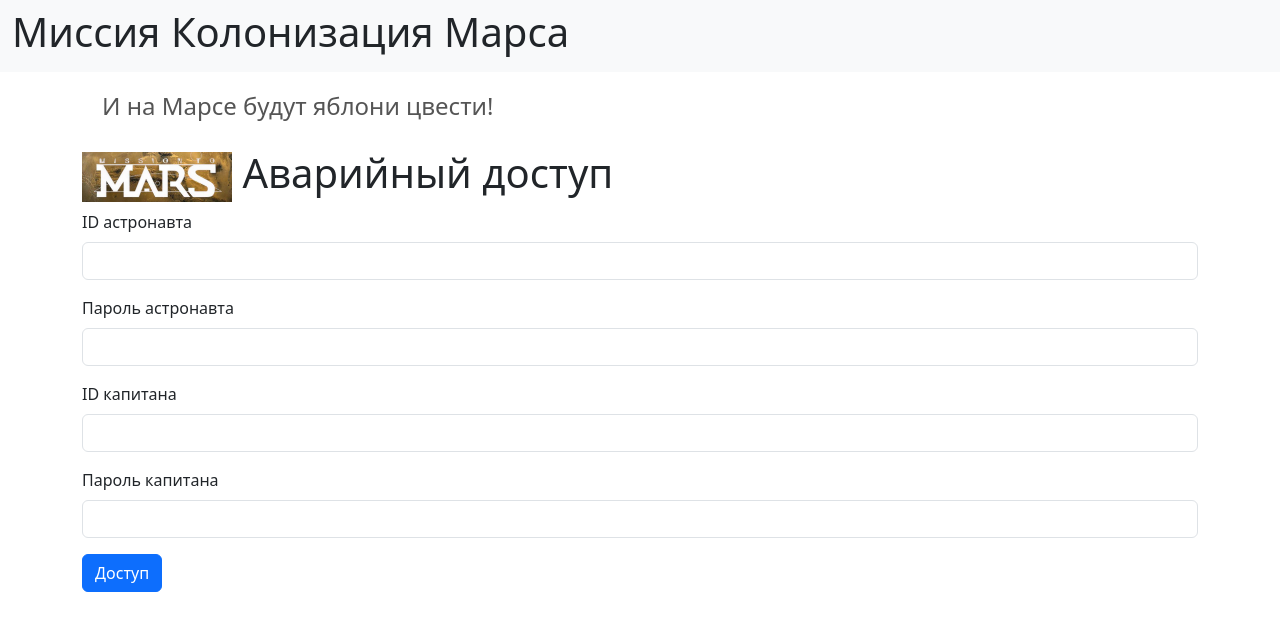
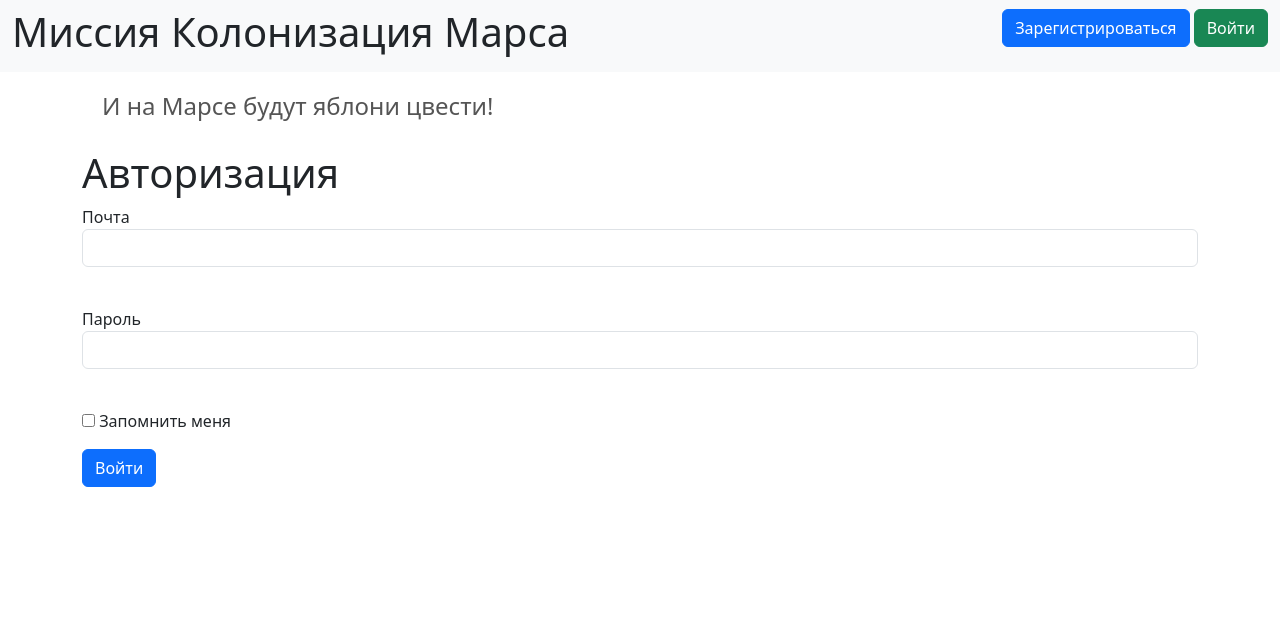
Before and after one commit to withMeAndGit/web, a Flask app: page /login in a window 1280 px wide. Shown: the top 631 px of the page. Run offline with Flask 3, Linux system fonts and the light colour scheme.

Commit message:
Промежуточный этап создания приложения

```diff
--- a/app.py
+++ b/app.py
@@ -1,28 +1,57 @@
-from flask import Flask, render_template, request
+from flask import Flask, render_template, request, make_response, session
 from flask_wtf import FlaskForm
+from flask_login import LoginManager, current_user, login_required, login_user, logout_user
+
 from werkzeug import Response
 from werkzeug.utils import redirect
 
-from wtforms import StringField, PasswordField, SubmitField
+from wtforms import EmailField, PasswordField, SubmitField, BooleanField, StringField
 from wtforms.validators import DataRequired
 
 from data import db_session
+from data.users import User
 from data.jobs import Jobs
+
+import datetime
 
 from config import SECRET_KEY
 
 app = Flask(__name__)
 app.config['SECRET_KEY'] = SECRET_KEY
 
+app.config['PERMANENT_SESSION_LIFETIME'] = datetime.timedelta(days=365)
+
+login_manager = LoginManager()
+login_manager.init_app(app)
+
 
 class LoginForm(FlaskForm):
-    astronaut_id = StringField('ID астронавта', validators=[DataRequired()])
-    astronaut_password = PasswordField('Пароль астронавта', validators=[DataRequired()])
+    email = EmailField('Почта', validators=[DataRequired()])
+    password = PasswordField('Пароль', validators=[DataRequired()])
+    remember_me = BooleanField('Запомнить меня')
+    submit = SubmitField('Войти')
 
-    capitan_id = StringField('ID капитана', validators=[DataRequired()])
-    capitan_password = PasswordField('Пароль капитана', validators=[DataRequired()])
 
-    access = SubmitField('Доступ')
+class JobsForm(FlaskForm):
+    title = StringField('Job Title')
+    team_leader = StringField('Team Leader id')
+    work_size = StringField('Work Size')
+    collaborators = StringField('Collaborators')
+    finished = BooleanField('Is job finished?')
+    submit = SubmitField('Submit')
+
+
+@login_manager.user_loader
+def load_user(user_id):
+    db_sess = db_session.create_session()
+    return db_sess.query(User).get(user_id)
+
+
+@app.route('/logout')
+@login_required
+def logout():
+    logout_user()
+    return redirect("/")
 
 
 @app.route('/')
@@ -30,6 +59,24 @@ def main() -> str:
     session = db_session.create_session()
 
     return render_template('index.html', jobs=session.query(Jobs).all())
+
+
+@app.route('/jobs',  methods=['GET', 'POST'])
+@login_required
+def jobs() -> str | Response:
+    form = JobsForm()
+    if form.validate_on_submit():
+        sess = db_session.create_session()
+        job = Jobs()
+        job.job = form.title.data
+        job.team_leader = form.team_leader.data
+        job.work_size = form.work_size.data
+        job.is_finished = form.finished.data
+        current_user.jobs.append(job)
+        sess.merge(current_user)
+        sess.commit()
+        return redirect('/')
+    return render_template('jobs.html', form=form)
 
 
 @app.route('/index/<title>')
@@ -99,14 +146,44 @@ def answer() -> str:
 
 
 @app.route('/login', methods=['GET', 'POST'])
-def login() -> str | Response:
+def login():
     form = LoginForm()
-    if request.method == 'GET':
-        return render_template('login.html', form=form)
     if form.validate_on_submit():
-        return redirect('/')
+        db_sess = db_session.create_session()
+        user = db_sess.query(User).filter(User.email == form.email.data).first()
+        if user and user.check_password(form.password.data):
+            login_user(user, remember=form.remember_me.data)
+            return redirect("/")
+        return render_template('login.html',
+                               message="Неправильный логин или пароль",
+                               form=form)
+    return render_template('login.html', title='Авторизация', form=form)
+
+
+@app.route('/cookie')
+def cookie() -> Response:
+    visits_count = int(request.cookies.get("visits_count", 0))
+    if visits_count:
+        res = make_response(
+            f"Вы пришли на эту страницу {visits_count + 1} раз")
+        res.set_cookie("visits_count", str(visits_count + 1),
+                       max_age=60 * 60 * 24 * 365 * 2)
+    else:
+        res = make_response(
+            "Вы пришли на эту страницу в первый раз за последние 2 года")
+        res.set_cookie("visits_count", '1',
+                       max_age=60 * 60 * 24 * 365 * 2)
+    return res
+
+
+@app.route("/session_test")
+def session_test():
+    visits_count = session.get('visits_count', 0)
+    session['visits_count'] = visits_count + 1
+    return make_response(
+        f"Вы пришли на эту страницу {visits_count + 1} раз")
 
 
 if __name__ == '__main__':
     db_session.global_init('database/mars_explorer.db')
-    app.run(host='127.0.0.1', port=8080)
+    app.run(host='127.0.0.1', port=5555)
--- a/query1.py
+++ b/query1.py
@@ -7,7 +7,7 @@ session = db_session.create_session()
 capitan = User()
 capitan.surname = 'Scott'
 capitan.name = 'Ridley'
-capitan.hashed_password = 'a665a45920422f9d417e4867efdc4fb8a04a1f3fff1fa07e998e86f7f7a27ae3'
+capitan.hashed_password = '123'
 capitan.age = 21
 capitan.position = 'captain'
 capitan.speciality = 'research engineer'
--- a/templates/base.html
+++ b/templates/base.html
@@ -15,6 +15,14 @@
                         <h1>Миссия Колонизация Марса</h1>
                     </li>
                 </ul>
+                {% if current_user.is_authenticated %}
+                <a class="navbar-brand" href="/logout">{{ current_user.name }}</a>
+                {% else %}
+                <p>
+                    <a class="btn btn-primary " href="/register">Зарегистрироваться</a>
+                    <a class="btn btn-success" href="/login">Войти</a>
+                </p>
+                {% endif %}
             </div>
         </div>
     </nav>
@@ -22,6 +30,9 @@
         <div class="row">
             <div class="col">
                 <h4>И на Марсе будут яблони цвести!</h4>
+                {% if current_user.is_authenticated %}
+                <a href="job" class="btn-secondary"></a>
+                {% endif %}
             </div>
         </div>
         <div class="row">
--- a/templates/login.html
+++ b/templates/login.html
@@ -1,29 +1,29 @@
 {% extends "base.html" %}
 
 {% block content %}
-<h1><img src="{{ url_for('static', filename='images/emblem_mars.png') }}"> Аварийный доступ</h1>
-<form action="/login" method="POST">
-  {{ form.hidden_tag() }}
-  <div class="mb-3">
-    <label class="form-label" for="astronaut_id">{{ form.astronaut_id.label }}</label>
-    {{ form.astronaut_id(class='form-control', id='astronaut_id') }}
-  </div>
-  <div class="mb-3">
-    <label class="form-label" for="astronaut_password">{{ form.astronaut_password.label }}</label>
-    {{ form.astronaut_password(class='form-control', id='astronaut_password') }}
-  </div>
-
-  <div class="mb-3">
-    <label class="form-label" for="capitan_id">{{ form.capitan_id.label }}</label>
-    {{ form.capitan_id(class='form-control', id='capitan_id') }}
-  </div>
-  <div class="mb-3">
-    <label class="form-label" for="capitan_password">{{ form.capitan_password.label }}</label>
-    {{ form.capitan_password(class='form-control', id='capitan_password') }}
-  </div>
-
-  <div class="mb-3">
-    {{ form.access(class='btn btn-primary') }}
-  </div>
-</form>
+    <h1>Авторизация</h1>
+    <form action="" method="post">
+        {{ form.hidden_tag() }}
+        <p>
+            {{ form.email.label }}<br>
+            {{ form.email(class="form-control", type="email") }}<br>
+            {% for error in form.email.errors %}
+                <div class="alert alert-danger" role="alert">
+                    {{ error }}
+                </div>
+            {% endfor %}
+        </p>
+        <p>
+            {{ form.password.label }}<br>
+            {{ form.password(class="form-control", type="password") }}<br>
+            {% for error in form.password.errors %}
+                <div class="alert alert-danger" role="alert">
+                    {{ error }}
+                </div>
+            {% endfor %}
+        </p>
+        <p>{{ form.remember_me() }} {{ form.remember_me.label }}</p>
+        <p>{{ form.submit(type="submit", class="btn btn-primary") }}</p>
+        <div>{{ message }}</div>
+    </form>
 {% endblock %}
```
Also changed, not shown: data/users.py (+11 -1 lines), templates/jobs.html (added, +46 -0 lines), 1 other file.
